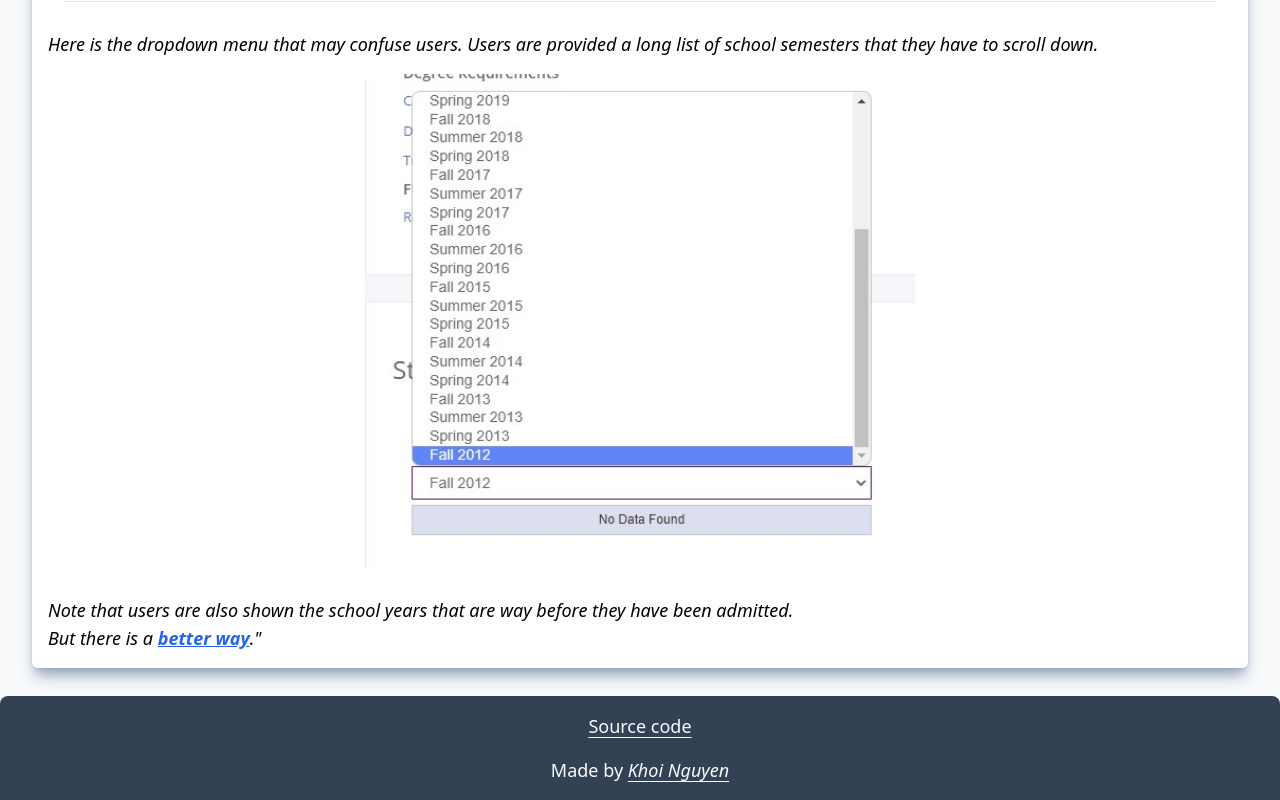
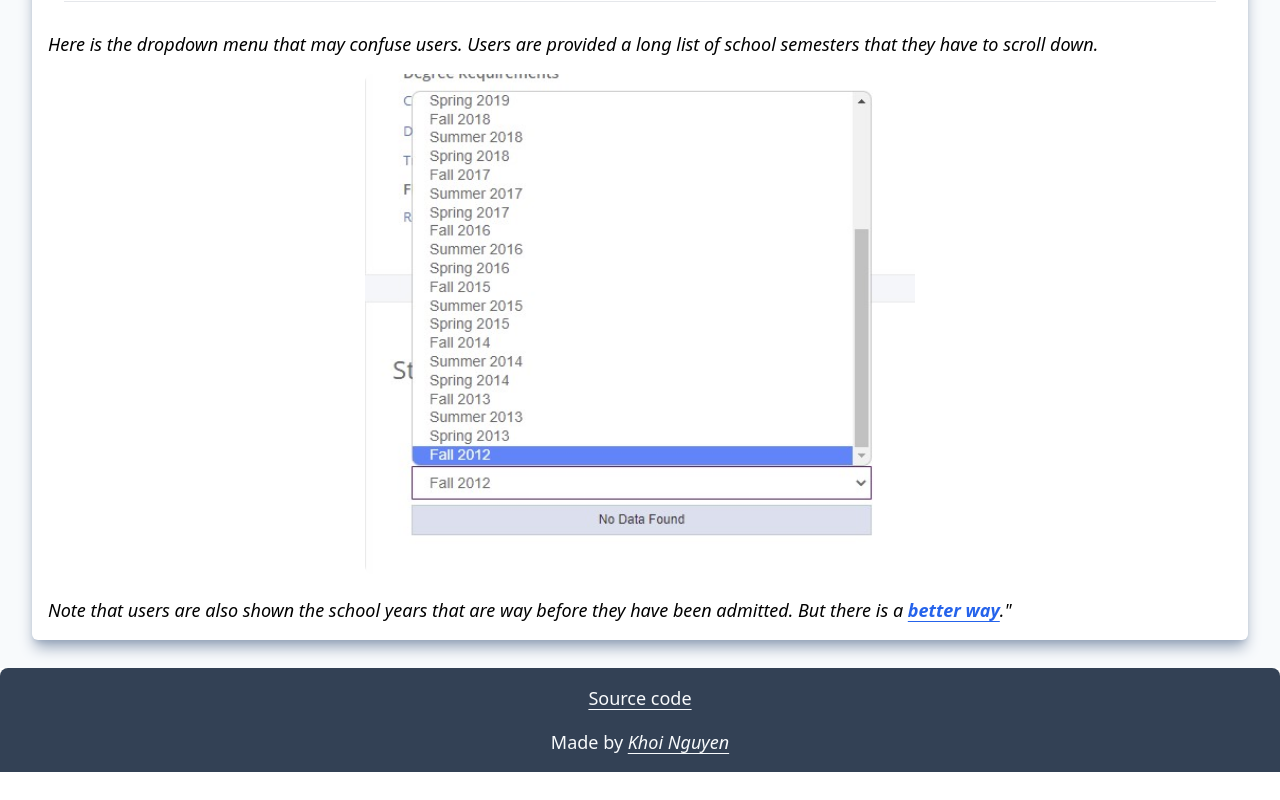
Before and after one commit to KhoiUna/cis-juliette, a Next.js app: page /bad-ui in a window 1280 px wide. Shown: the part 561-1361 px from the top of the page. After the commit the page ends 1333 px from the top, so only its background shows below. Built offline with nearby package versions, Linux system fonts and the light colour scheme.

Commit message:
update bad-ui page

```diff
--- a/pages/bad-ui.tsx
+++ b/pages/bad-ui.tsx
@@ -54,10 +54,8 @@ const Bad: NextPage = () => {
               </div>{" "}
               <p className="text-lg italic">
                 Note that users are also shown the school years that are way
-                before they have been admitted.
-                <br />
-                But there is a{" "}
-                <span className="underline underline-offset-3 text-blue-600 font-bold">
+                before they have been admitted. But there is a{" "}
+                <span className="underline underline-offset-4 text-blue-600 font-bold">
                   <NavLink href={"/good-ui"} text={"better way"}></NavLink>
                 </span>
                 .{'"'}
```
